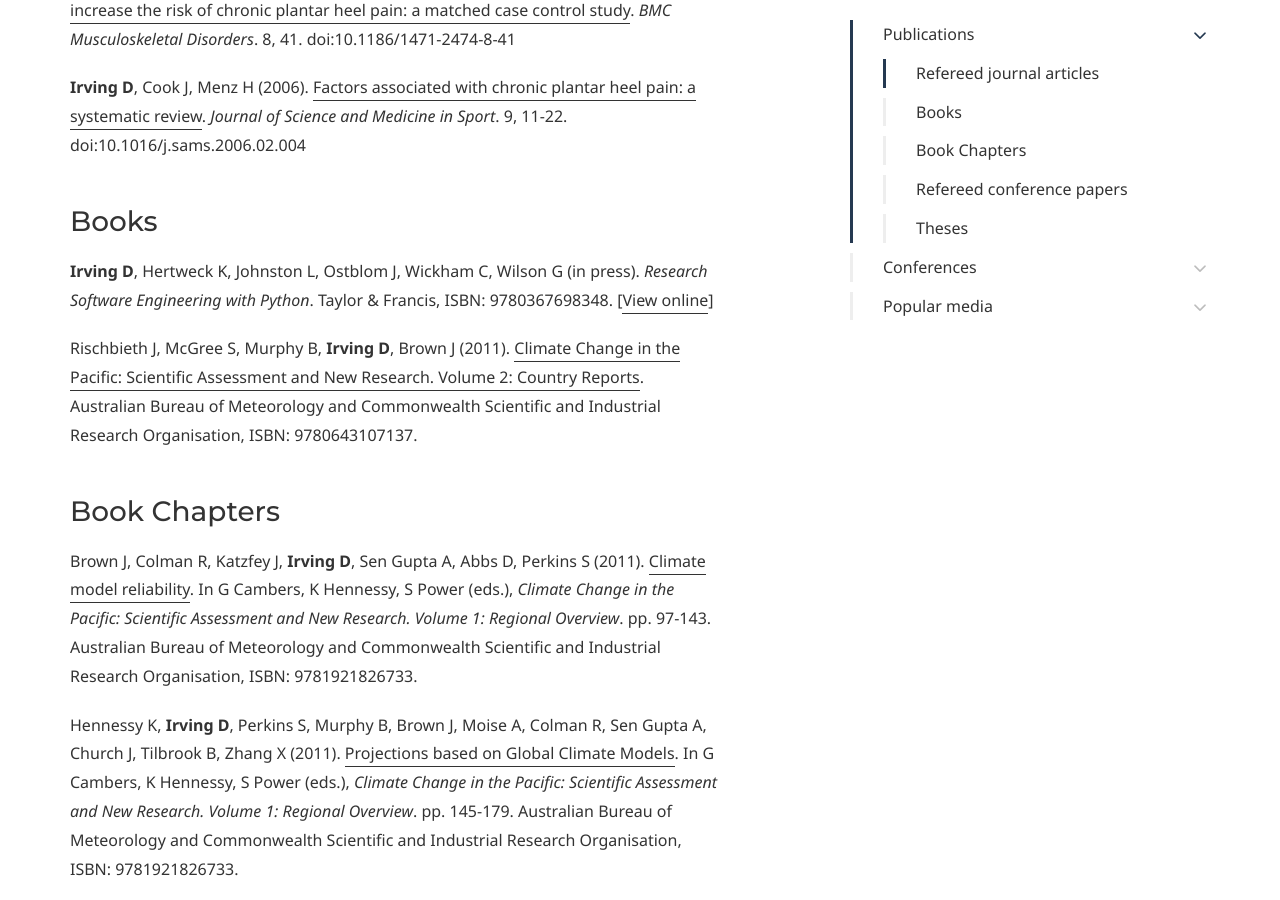
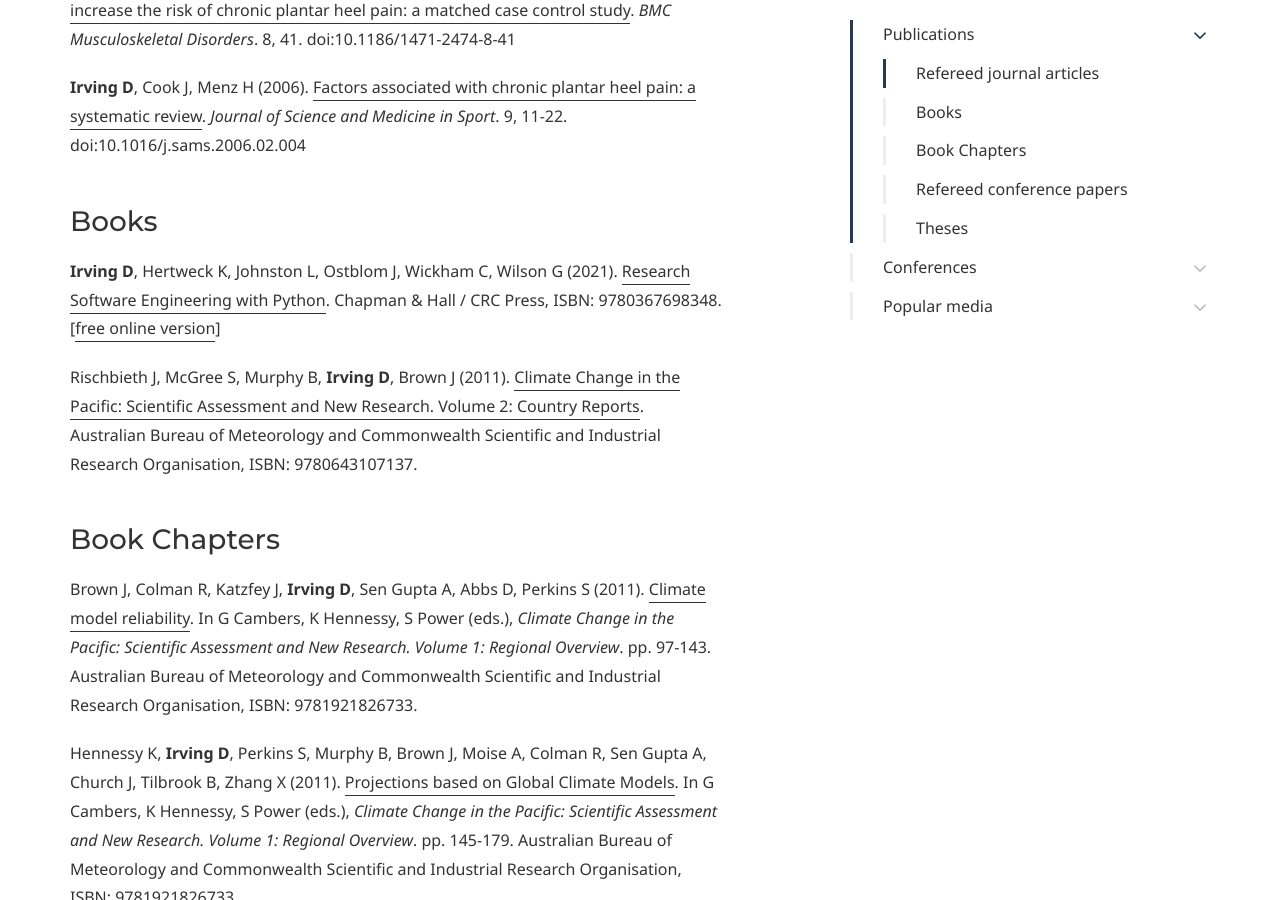
Before and after one commit to DamienIrving/damienirving.github.io, a Jekyll site: the page built from publications.md, in a window 1280 px wide and 900 px high, scrolled down 2365 px. Built offline with Jekyll 4.4.1, drawn with Linux system fonts in a browser that asks for light colours; some web fonts are replaced.

Commit message:
Update publications.md

```diff
--- a/publications.md
+++ b/publications.md
@@ -62,7 +62,7 @@ Perkins S, **Irving D**, Brown JR, Power S, Moise A, Colman R, Smith I (2012). [
 
 ### Books
 
-**Irving D**, Hertweck K, Johnston L, Ostblom J, Wickham C, Wilson G (in press). *Research Software Engineering with Python*. Taylor & Francis, ISBN: 9780367698348. [[View online](https://merely-useful.github.io/py-rse/)]
+**Irving D**, Hertweck K, Johnston L, Ostblom J, Wickham C, Wilson G (2021). [Research Software Engineering with Python](https://www.routledge.com/Research-Software-Engineering-with-Python-Building-software-that-makes/Irving-Hertweck-Johnston-Ostblom-Wickham-Wilson/p/book/9780367698324). Chapman & Hall / CRC Press, ISBN: 9780367698348. [[free online version](https://merely-useful.github.io/py-rse/)]
 
 Rischbieth J, McGree S, Murphy B, **Irving D**, Brown J (2011). [Climate Change in the Pacific: Scientific Assessment and New Research. Volume 2: Country Reports](http://www.pacificclimatechangescience.org/publications/reports/). Australian Bureau of Meteorology and Commonwealth Scientific and Industrial Research Organisation, ISBN: 9780643107137.
 
```
